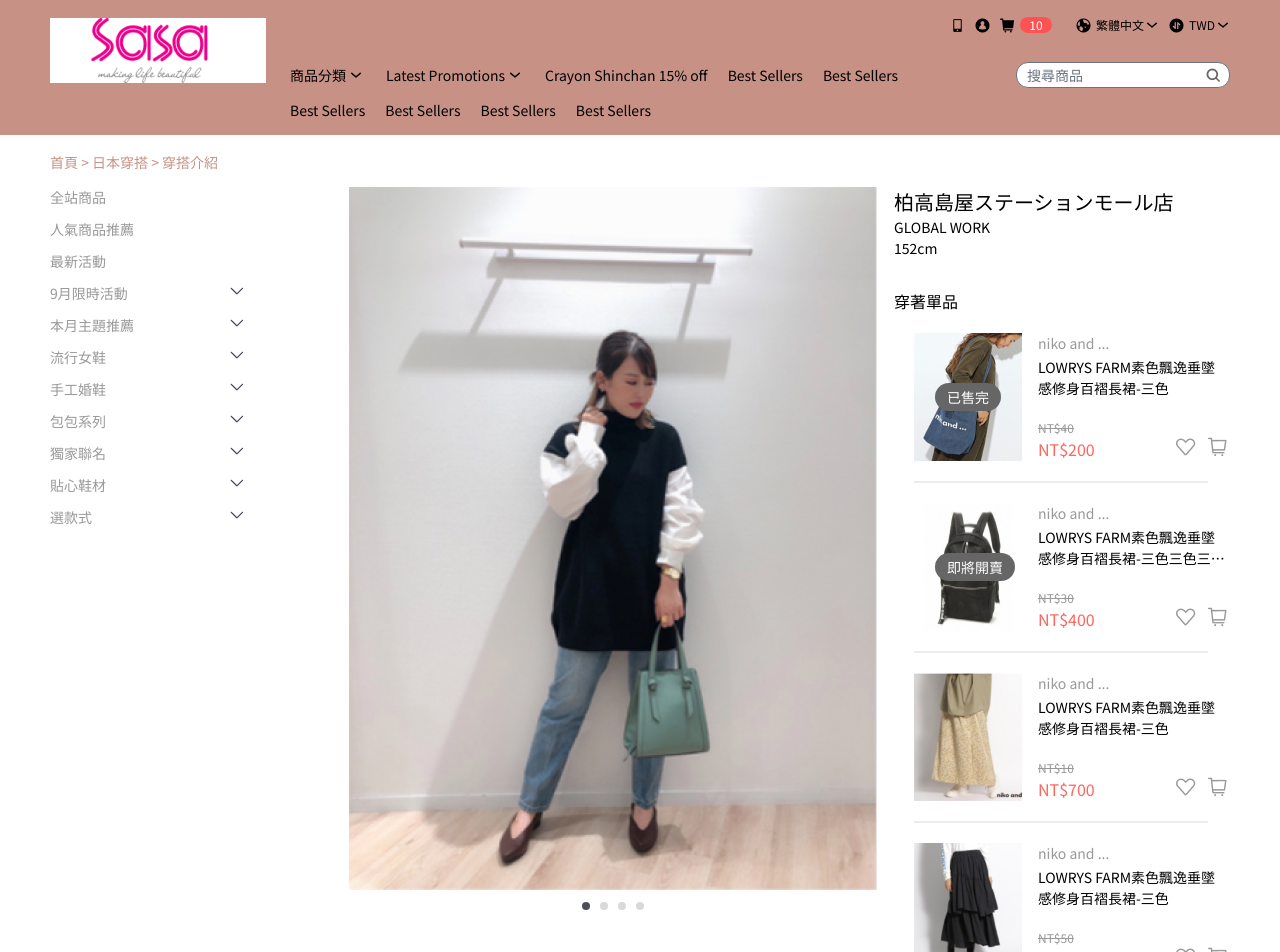
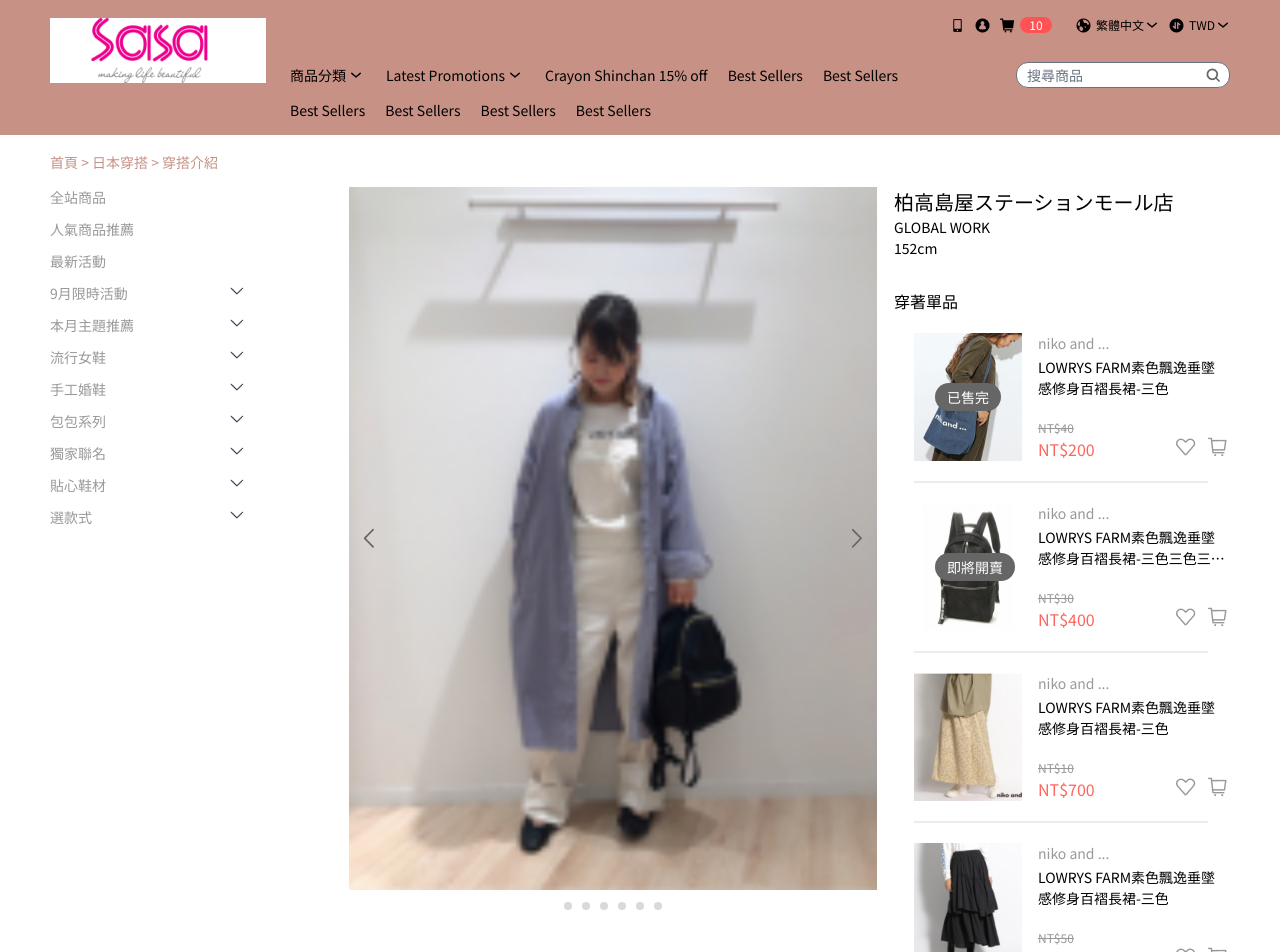
Before and after one commit to LinHeMa/91-APP-final-project, a React (Create React App) app in the folder co-work-project/: page /productdetail in a window 1280 px wide. Shown: the top 952 px of the page. Built offline with nearby package versions, Linux system fonts and the light colour scheme.

Commit message:
add_carousell_props

```diff
--- a/co-work-project/src/pages/product/ProductDetail.tsx
+++ b/co-work-project/src/pages/product/ProductDetail.tsx
@@ -1,14 +1,20 @@
 import ProductFooter from '../../components/product/ProductFooter';
 import ProductHeader from '../../components/product/ProductHeader';
 import ProductContent from '../../components/product/ProductContent';
-import { productData } from '../../data/productData';
+import {
+  productData,
+  productLookBook,
+  productOtherLookBook,
+  sidebarData,
+  productImgArr,
+} from '../../data/productData';
 import product1Img from '../../assets/productImgs/AA 1.png';
-import ProductCard from '../../components/product/ProductCard';
 import ProductNav from '../../components/product/ProductNav';
 import ProductLookbook from '../../components/product/ProductLookbook';
-import { productLookBook } from '../../data/productData';
-import { productOtherLookBook } from '../../data/productData';
-import { sidebarData } from '../../data/productData';
+import CarousellDot from '../../components/CarousellDot';
+import { useState } from 'react';
+import ReserveCarousell from '../../components/ReserveCarousell';
+import _ from 'lodash';
 
 const ProductDetail = () => {
   return (
@@ -32,17 +38,17 @@ const ProductDetail = () => {
             <div className="flex">
               <div>
                 <div className="w-[528px] h-[703px]">
-                  <img
-                    src={product1Img}
-                    alt="productImg"
-                    className="w-[100%] h-[100%] mb-3"
+                  <ReserveCarousell
+                    photoArr={productImgArr}
+                    leftPosition="-left-[528px]"
+                    rightPosition="left-[528px]"
+                    currentPage="product"
+                    directionIconWidth="w-[24px]"
+                    directionIconHeight="h-[24px]"
+                    directionIconTop="t-[339px]"
+                    photoWidth="w-[528px]"
+                    photoHeight="h-[703px]"
                   />
-                </div>
-                <div className="mt-3 flex items-center justify-center">
-                  <div className="w-2 h-2 mx-[5px] bg-[#4B4E5B] rounded-[50%]"></div>
-                  <div className="w-2 h-2 mx-[5px] bg-[#D8D9D8] rounded-[50%]"></div>
-                  <div className="w-2 h-2 mx-[5px] bg-[#D8D9D8] rounded-[50%]"></div>
-                  <div className="w-2 h-2 mx-[5px] bg-[#D8D9D8] rounded-[50%]"></div>
                 </div>
               </div>
               <div className="w-[336px] ml-[17px]">
--- a/co-work-project/src/pages/reservation/Reservation.tsx
+++ b/co-work-project/src/pages/reservation/Reservation.tsx
@@ -1,6 +1,7 @@
 import ReserveCarousell from '../../components/ReserveCarousell';
 import ReserveText from '../../components/ReserveText';
 import flowImg from '../../assets/reserve/flow.png';
+import carousellImg from '../../data/carousellImg';
 
 const Reservation = () => {
   return (
@@ -23,7 +24,17 @@ const Reservation = () => {
           </div>
         </div>
         <div className="mb-[36px] md:w-[544px] md:h-[544px]">
-          <ReserveCarousell />
+          <ReserveCarousell
+            photoArr={carousellImg}
+            leftPosition="-left-[359px]"
+            rightPosition="left-[359px]"
+            currentPage="reservation"
+            directionIconHeight="h-[42px]"
+            directionIconWidth="w-[42px]"
+            directionIconTop="top-[210px]"
+            photoWidth="w-[359px]"
+            photoHeight="h-[424px]"
+          />
         </div>
       </div>
       <ReserveText />
```
